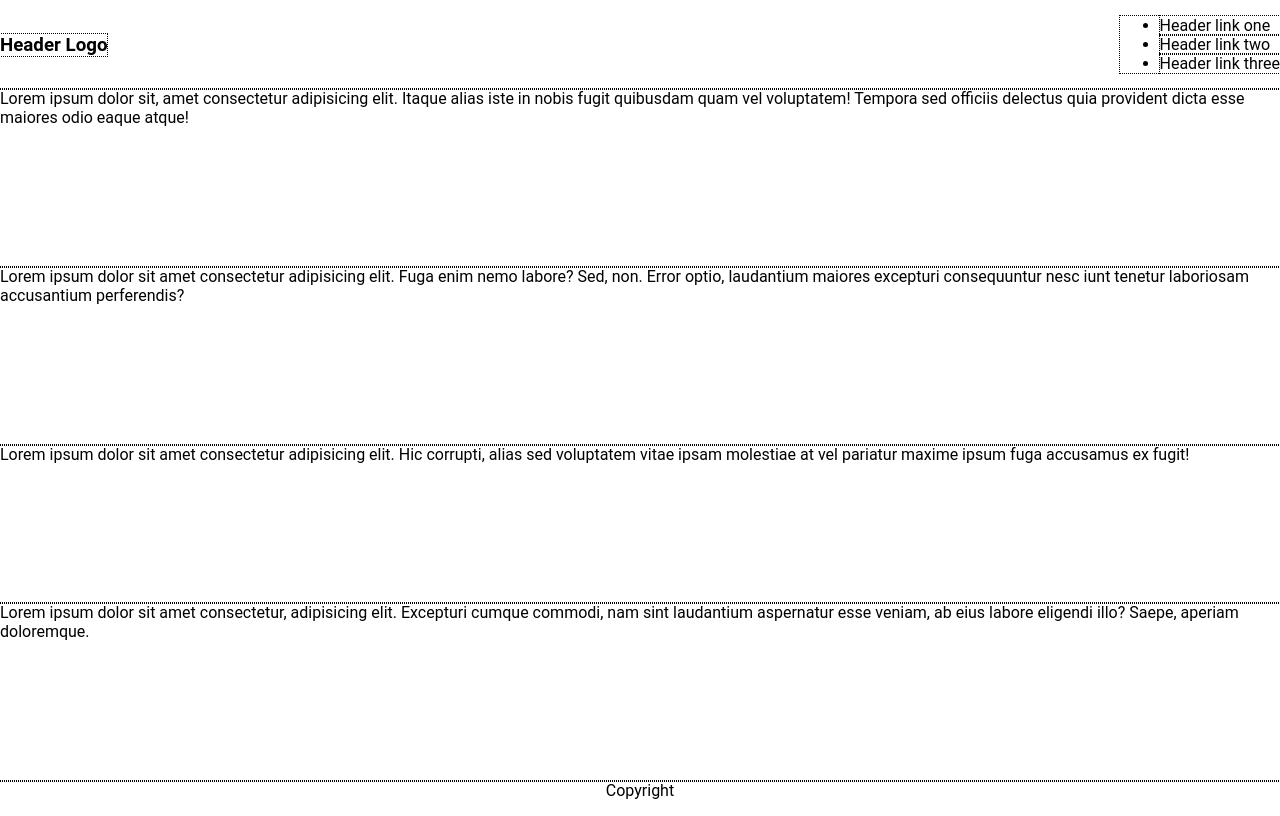
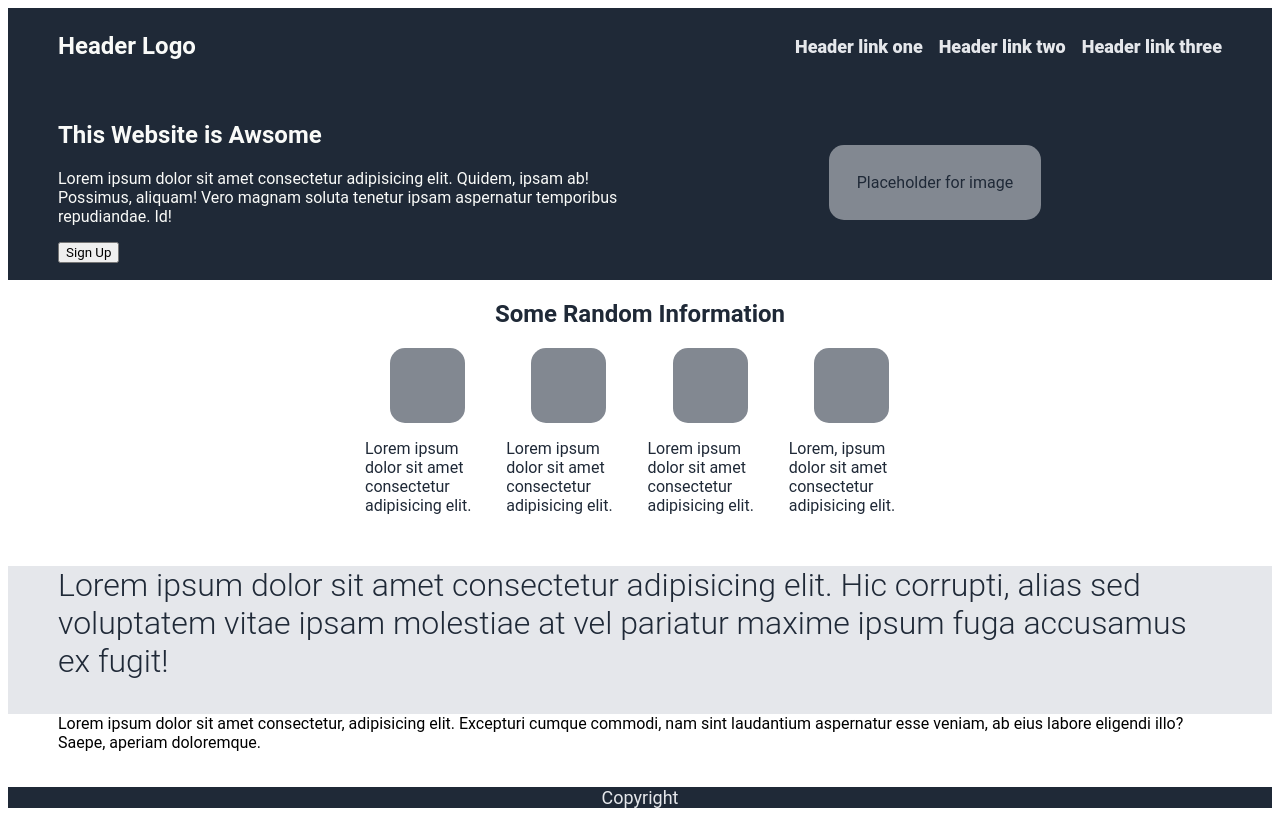
Before and after one commit to NomadicHippiee/landing-page, a plain HTML site: page index.html in a window 1280 px wide. Drawn offline with Linux system fonts and the light colour scheme.

Commit message:
Worked on the layout

```diff
--- a/index.html
+++ b/index.html
@@ -1,24 +1,68 @@
 <!DOCTYPE html>
 <html lang="en">
-<head>
-    <meta charset="UTF-8">
-    <meta name="viewport" content="width=device-width, initial-scale=1.0">
+  <head>
+    <meta charset="UTF-8" />
+    <meta name="viewport" content="width=device-width, initial-scale=1.0" />
     <title>Landing Page</title>
-    <link rel="stylesheet" href="style.css">
-</head>
-<body>
-    <header><h3>Header Logo</h3> <ul>
+    <link rel="stylesheet" href="style.css" />
+  </head>
+  <body>
+    <header>
+      <h3 class="logo">Header Logo</h3>
+      <ul class="nav-bar">
         <li>Header link one</li>
         <li>Header link two</li>
         <li>Header link three</li>
-    </ul></header>
+      </ul>
+    </header>
     <main>
-        <section>Lorem ipsum dolor sit, amet consectetur adipisicing elit. Itaque alias iste in nobis fugit quibusdam quam vel voluptatem! Tempora sed officiis delectus quia provident dicta esse maiores odio eaque atque!</section>
- <section>Lorem ipsum dolor sit amet consectetur adipisicing elit. Fuga enim nemo labore? Sed, non. Error optio, laudantium maiores excepturi consequuntur nesc       iunt tenetur laboriosam accusantium perferendis?</section>
-        <section>Lorem ipsum dolor sit amet consectetur adipisicing elit. Hic corrupti, alias sed voluptatem vitae ipsam molestiae at vel pariatur maxime ipsum fuga accusamus ex fugit!
-        </section>
-        <section>Lorem ipsum dolor sit amet consectetur, adipisicing elit. Excepturi cumque commodi, nam sint laudantium aspernatur esse veniam, ab eius labore eligendi illo? Saepe, aperiam doloremque.</section>
+      <section class="hero">
+        <div class="hero-section-one">
+          <h1>This Website is Awsome</h1>
+          <p>
+            Lorem ipsum dolor sit amet consectetur adipisicing elit. Quidem,
+            ipsam ab! Possimus, aliquam! Vero magnam soluta tenetur ipsam
+            aspernatur temporibus repudiandae. Id!
+          </p>
+          <button>Sign Up</button>
+        </div>
+        <div class="hero-section-two">
+          <div class="placeholder">Placeholder for image</div>
+        </div>
+      </section>
+      <section class="flex-container">
+        <h2>Some Random Information</h2>
+        <div class="container">
+          <div>
+            <div class="box"></div>
+            <p>Lorem ipsum dolor sit amet consectetur adipisicing elit.</p>
+          </div>
+          <div>
+            <div class="box"></div>
+            <p>Lorem ipsum dolor sit amet consectetur adipisicing elit.</p>
+          </div>
+          <div>
+            <div class="box"></div>
+            <p>Lorem ipsum dolor sit amet consectetur adipisicing elit.</p>
+          </div>
+          <div>
+            <div class="box"></div>
+            <p>Lorem, ipsum dolor sit amet consectetur adipisicing elit.</p>
+          </div>
+
+        </div>
+      </section>
+      <section class="quote">
+        Lorem ipsum dolor sit amet consectetur adipisicing elit. Hic corrupti,
+        alias sed voluptatem vitae ipsam molestiae at vel pariatur maxime ipsum
+        fuga accusamus ex fugit!
+      </section>
+      <section>
+        Lorem ipsum dolor sit amet consectetur, adipisicing elit. Excepturi
+        cumque commodi, nam sint laudantium aspernatur esse veniam, ab eius
+        labore eligendi illo? Saepe, aperiam doloremque.
+      </section>
     </main>
     <footer>Copyright</footer>
-</body>
+  </body>
 </html>
--- a/style.css
+++ b/style.css
@@ -1,5 +1,5 @@
 * {
-    outline: 1px dotted black;
+  /* outline: 1px dotted black; */
   font-family: Roboto;
 }
 
@@ -7,13 +7,33 @@ body {
   display: flex;
   flex-direction: column;
   min-height: 100vh;
-    margin: 0px;
 }
 
-header{
+header {
   display: flex;
   justify-content: space-between;
   align-items: center;
+  background-color: #1f2937;
+  color: #f9faf8;
+  font-weight: 900;
+  padding: 0px 50px;
+  position: sticky;
+}
+
+header .logo {
+  font-size: 24px;
+  color: #f9faf8;
+}
+
+.nav-bar {
+  display: flex;
+  gap: 16px;
+}
+
+.nav-bar li {
+  list-style: none;
+  font-size: 18px;
+  color: #e5e7eb;
 }
 
 main {
@@ -22,11 +42,84 @@ main {
   flex: 1;
 }
 
+.hero {
+  display: flex;
+  gap: 16px;
+  align-items: center;
+  justify-content: center;
+}
+
+.hero-section-one,
+.hero-section-two {
+  flex: 1 1 0px;
+}
+
+.hero-section-two {
+  display: flex;
+  justify-content: center;
+}
+
+div.placeholder {
+  padding: 28px;
+  background-color: #e5e7eb;
+  opacity: 0.5;
+  border-radius: 15px;
+  color: #1f2937;
+}
+
 section {
   flex: 1;
+  padding: 0px 50px;
+}
+
+.flex-container {
+  display: flex;
+  flex-direction: column;
+  justify-content: flex-start;
+  align-items: center;
+  color: #1f2937;
+  padding: 0px 100px;
+}
+
+.container {
+    display: flex;
+    gap: 16px;
+    width: 550px;
+}
+
+.box {
+    width: 75px;
+    height: 75px;
+    background-color: #828891;
+    border-radius: 15px;
+    opacity: 0,7;
+}
+
+.container div {
+    display: flex;
+    flex-direction: column;
+    justify-content: center;
+    align-items: center;
+
+}
+
+section.quote {
+  background-color: #e5e7eb;
+  font-size: 32px;
+  font-weight: 300;
+  color: #1f2937;
+}
+
+section.hero {
+  background-color: #1f2937;
+  color: #f9faf8;
 }
 
 footer {
   display: flex;
   justify-content: center;
+  background-color: #1f2937;
+  color: #f9faf8;
+  font-size: 18px;
+  color: #e5e7eb;
 }
```
Lines whose indentation alone changed are shown as unchanged.
